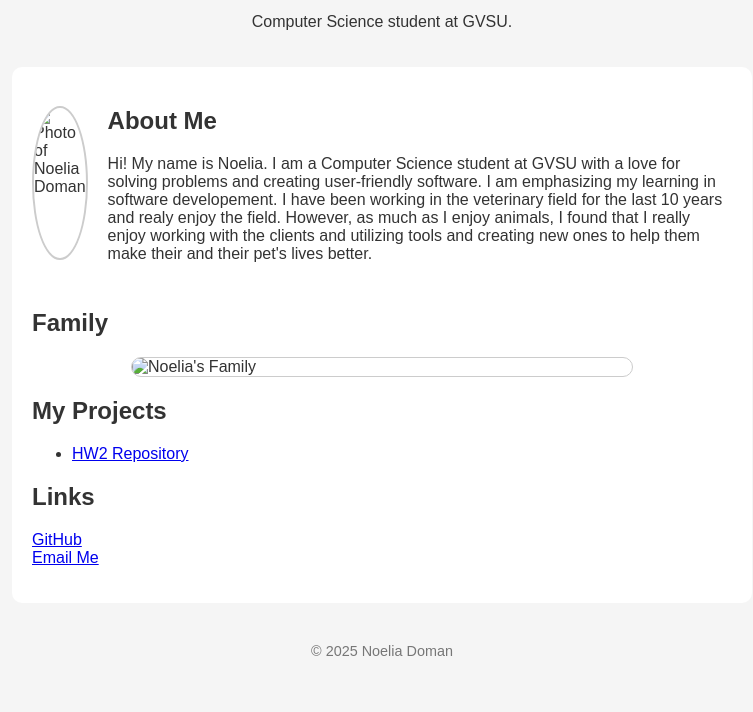
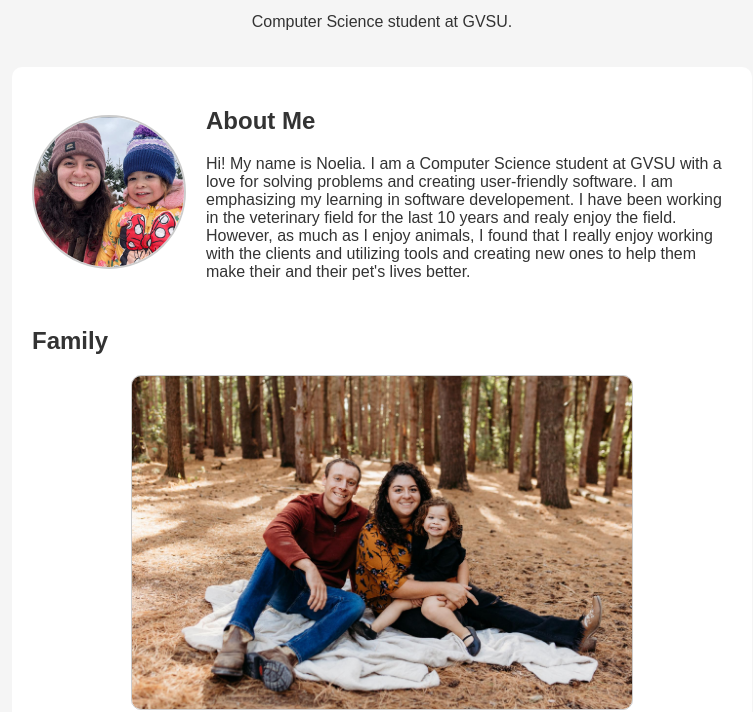
Before and after one commit to Noeliadoman/DOMAN, a plain HTML site: page index.html in a window 1280 px wide. Shown: the part 88-800 px from the top of the page, without its empty margins (258-1011 px from the left). Drawn offline with Linux system fonts and the light colour scheme.

Commit message:
Update index.html

```diff
--- a/index.html
+++ b/index.html
@@ -77,7 +77,7 @@
 
   <section>
     <div class="about">
-      <img src="photos/noelia.jpeg" alt="Photo of Noelia Doman" class="profile-photo">
+      <img src="photos/noelia.jpg" alt="Photo of Noelia Doman" class="profile-photo">
       <div>
         <h2>About Me</h2>
         <p>Hi! My name is Noelia. I am a Computer Science student at GVSU with a love for solving problems and creating user-friendly software. I am emphasizing my learning in software developement. I have been working in the veterinary field for the last 10 years and realy enjoy the field. However, as much as I enjoy animals, I found that I really enjoy working with the clients and utilizing tools and creating new ones to help them make their and their pet's lives better.</p>
@@ -85,7 +85,7 @@
     </div>
 
     <h2>Family</h2>
-    <img src="photos/family.jpeg" alt="Noelia's Family" class="extra-photo">
+    <img src="photos/family.jpg" alt="Noelia's Family" class="extra-photo">
 
     <h2>My Projects</h2>
     <ul>
```
